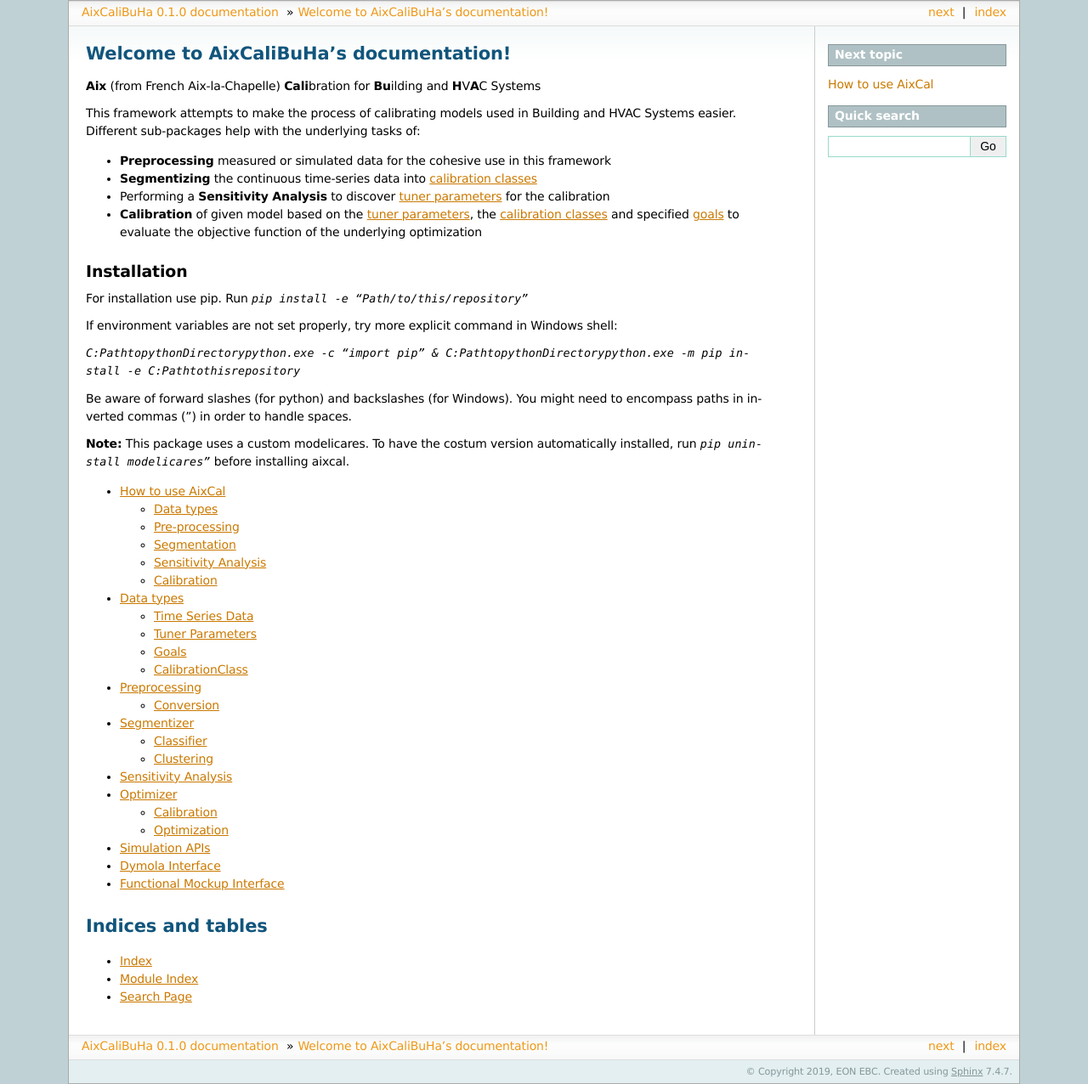
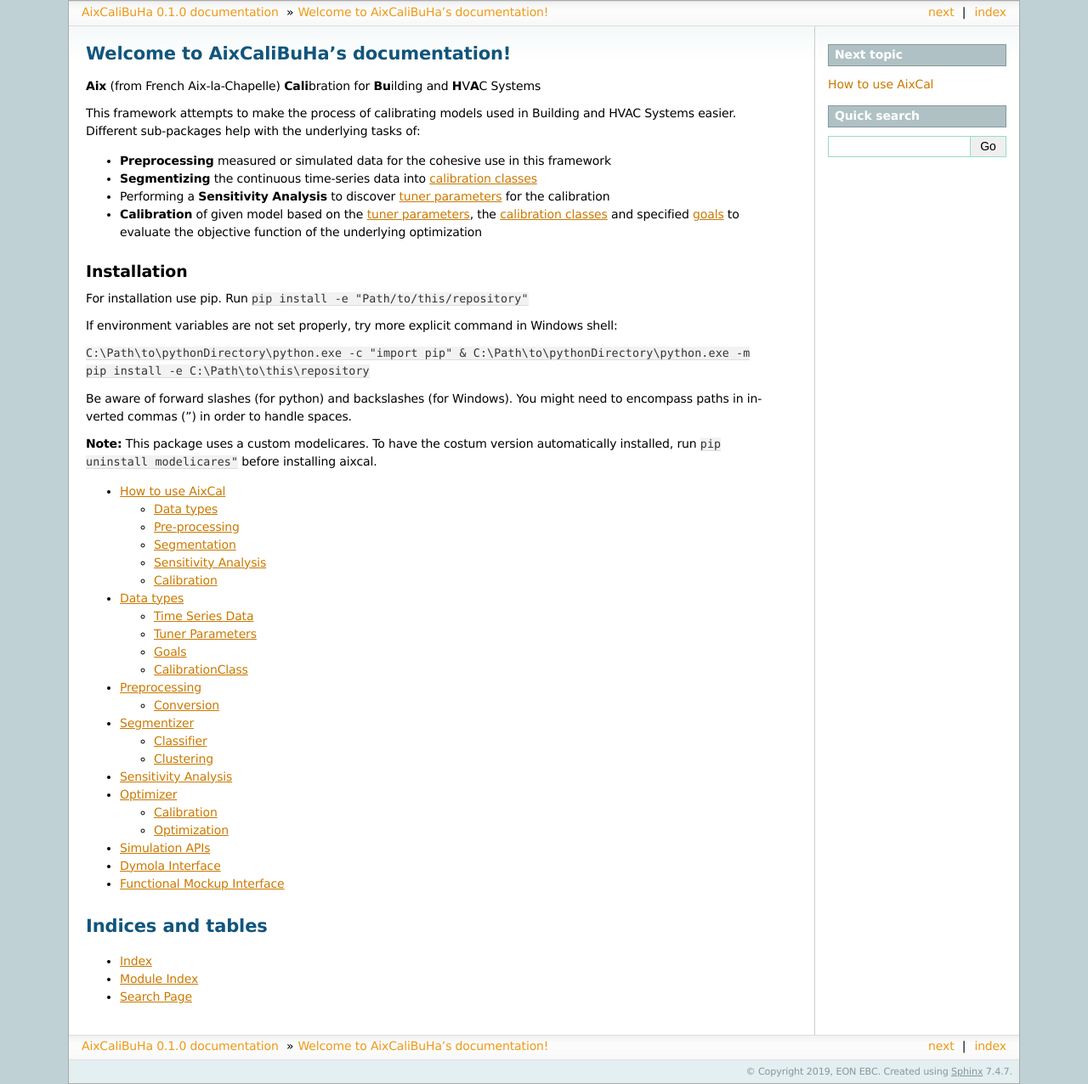
Before and after one commit to RWTH-EBC/AixCaliBuHA, a Sphinx documentation site: the page built from docs/source/index.rst, in a window 1280 px wide. Shown: the whole page at 85% size. Built offline with Sphinx 7.4.7, drawn with Linux system fonts in a browser that asks for light colours.

Commit message:
Add code blocks

```diff
--- a/docs/source/index.rst
+++ b/docs/source/index.rst
@@ -20,16 +20,16 @@
 Installation
 -------------------
 
-For installation use pip. Run `pip install -e "Path/to/this/repository"`
+For installation use pip. Run ``pip install -e "Path/to/this/repository"``
 
 If environment variables are not set properly, try more explicit command in Windows shell:
 
-`C:\Path\to\pythonDirectory\python.exe -c "import pip" & C:\Path\to\pythonDirectory\python.exe -m pip install -e C:\Path\to\this\repository`
+``C:\Path\to\pythonDirectory\python.exe -c "import pip" & C:\Path\to\pythonDirectory\python.exe -m pip install -e C:\Path\to\this\repository``
 
 Be aware of forward slashes (for python) and backslashes (for Windows). You might need to encompass paths in inverted commas (") in order to handle spaces.
 
 **Note:** This package uses a custom modelicares. To have the costum version automatically installed,
-run `pip uninstall modelicares"` before installing aixcal.
+run ``pip uninstall modelicares"`` before installing aixcal.
 
 
 .. toctree::
```
